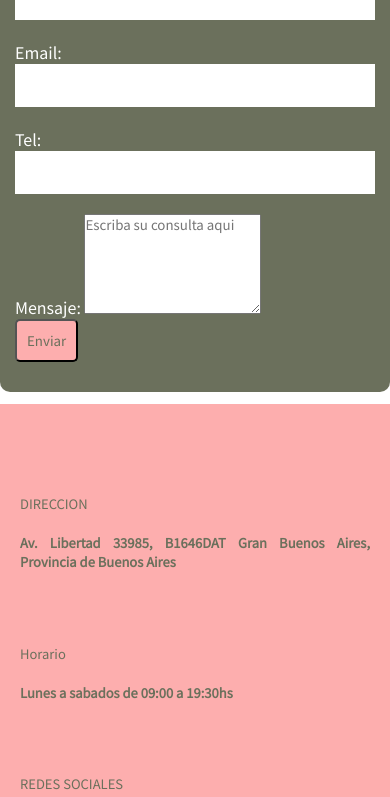
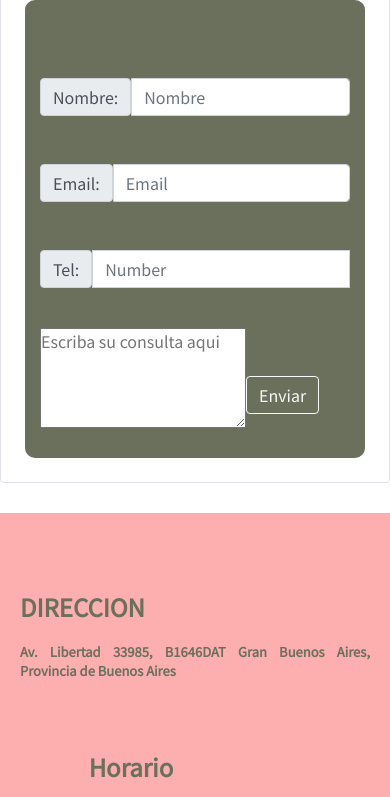
Before and after one commit to CandelaDB/peluqueria-dominguezbarco, a plain HTML site: page pages/consultas.html in a window 390 px wide. Shown: the part 250-1047 px from the top of the page. Drawn offline with Linux system fonts and the light colour scheme.

Commit message:
confirmar mi-rama

```diff
--- a/css/style.css
+++ b/css/style.css
@@ -54,7 +54,7 @@ li a.active, li a:hover{
     display: none;
 }
 /*contenido del index*/
-section {
+.index{
     background-image: url(https://bit.ly/3Jrp3Gi);
     background-repeat: no-repeat;
     background-size: cover;
@@ -71,7 +71,7 @@ section {
     flex-direction: column;
     justify-content: left;
 }
-section > div {
+.lorem {
     max-width: 200px;
 }
 p {
@@ -92,29 +92,34 @@ p {
     display: inline-block;
     padding: 0.25rem 1rem;
     border-radius: 5px;
-    transition-property: background-color;
+    transition-property: background-color color;
 }
 .transicion:hover{
-    clip-path: ellipse(50% 37% at 50% 50%);
-    transition: clip-path 5s;
+    /*clip-path: ellipse(50% 37% at 50% 50%);*/
+    transition: .5s;
     background-color: #fff;
+    color: #FDAEAE;
+}
+main{
+    padding-top: 20px;
+    padding-bottom: 30px;
 }
 /*footer*/
 footer{
     font-family: 'Noto Sans KR', sans-serif;
     font-size: small;
     width: 100%;
-    padding: 20px 0px;
-    margin: 3% auto 0 auto;
-    position: relative;
+    padding: 10px 0px;
+    /*margin: 3% auto 0 auto;*/
+    position:absolute;
     background-size: cover;
     background-color: #FDAEAE;
 }
 .container__footer{
     display: flex;
     flex-wrap: wrap;
-    justify-content: space-between;
-    max-width: 1000px;
+    justify-content: center;
+    max-width: 1500px;
     margin: auto;
     margin-top: 10px; /* para dar espacio*/
     background-size: cover;
@@ -128,7 +133,7 @@ footer{
 .box__footer h4{
     margin-bottom: 10px;
     color: #6b705c;
-    font-weight: 500;
+    font-weight: 600;
     background-size: cover;
 }
 .box__footer a{
@@ -249,7 +254,7 @@ textarea{
 }
 #boton{
     background: #FDAEAE;
-    color: #6b705c;
+    color: #fff;
     padding: 10px;
     border-radius: 5px;
 }
@@ -258,15 +263,15 @@ textarea{
 }
 /*reservas*/
 label{
-text-align: center;
+text-align: justify;
 }
 div label{
     font-family: 'Noto Sans KR', sans-serif;
-    width: 900px;
+    width: 1000px;
     margin: auto;
-    padding: 30px 15px;
+    padding: 15px 5px;
     color: #fff;
-    margin-top: 20px;
+    margin-top: 10px;
     box-sizing: border-box;
 }
 /*galeria*/
@@ -299,12 +304,12 @@ div img{
     border-radius: 10px;
 }
 
-@media screen and (max-width:952px) {
+@media screen and (max-width:992px) {
     .menu_items li a{
         font-size: 16px;
     }
 }
-@media screen and (max-width: 858px) {
+@media screen and (max-width: 768px) {
     .menu{
         height:65px
     }
@@ -337,7 +342,7 @@ div img{
         color: #FDAEAE;
     }
 }
-@media screen and (max-width: 858px) and (orientaion:landscape) {
+@media screen and (max-width: 576px) and (orientaion:landscape) {
     .menu_items li{
         margin: 5px 0 0 0;
     }
--- a/pages/consultas.html
+++ b/pages/consultas.html
@@ -1,6 +1,7 @@
 <!DOCTYPE html>
 <html lang="en">
 <head>
+    <link rel="stylesheet" href="../css/bootstrap.min.css">
     <link rel="stylesheet" href="../css/style.css">
     <link rel="preconnect" href="https://fonts.googleapis.com">
     <link rel="preconnect" href="https://fonts.gstatic.com" crossorigin>
@@ -30,20 +31,32 @@
         </nav>
         </header>
         <main>
-            <h2>DEJANOS TU CONSULTA AQUI:</h2>
-            <form action="index.html" method="post">
-                <label for="name">Nombre:</label>
-                <input type="text" id="name">
-                <label for="email">Email:</label>
-                <input type="email" id="email">
-                <label for="Tel">Tel:</label>
-                <input type="tel" id="Tel">
-                <br>
-                <label for="mensaje">Mensaje:</label>
-                <textarea name="mensaje" placeholder="Escriba su consulta aqui"></textarea>
-                <br>
-                <button type="submit" id="boton">Enviar</button>
+            <section class="container mt-5">
+                <div class="row">
+                    <div class="col-sm-12 col-md-8 col-lg-6 border p-4 rounded mx-auto">
+                <h2>DEJANOS TU CONSULTA AQUI:</h2>
+                <form action="">
+                    <div class="input-group mt-5">
+                        <span class="input-group-text">Nombre:</span>
+                        <input type="text" class="form-control" placeholder="Nombre"/>
+                    </div>
+                    <div class="input-group mt-5">
+                        <span class="input-group-text">Email:</span>
+                        <input type="email" class="form-control" placeholder="Email"/>
+                    </div>
+                    <div class="input-group mt-5">
+                    <span class="input-group-text">Tel:</span>
+                    <input type="text" class="form-control" placeholder="Number"/>
+                    <label for="mensaje"></label>
+                    <textarea name="mensaje" placeholder="Escriba su consulta aqui"></textarea>
+                    <div class="d-grid d-md-inline">
+                    <button type="button" class="btn btn-outline-light mt-5">Enviar</button>
+                </div>
+            </div>
             </form>
+                </div>
+                </div>
+            </section>
         </main>
         <footer>
             <div class="container__footer">
```
Also changed, not shown: index.html (+6 -4 lines), pages/galeria.html (+8 -8 lines), pages/reservas.html (+9 -7 lines), pages/servicios.html (+2 -1 lines).
